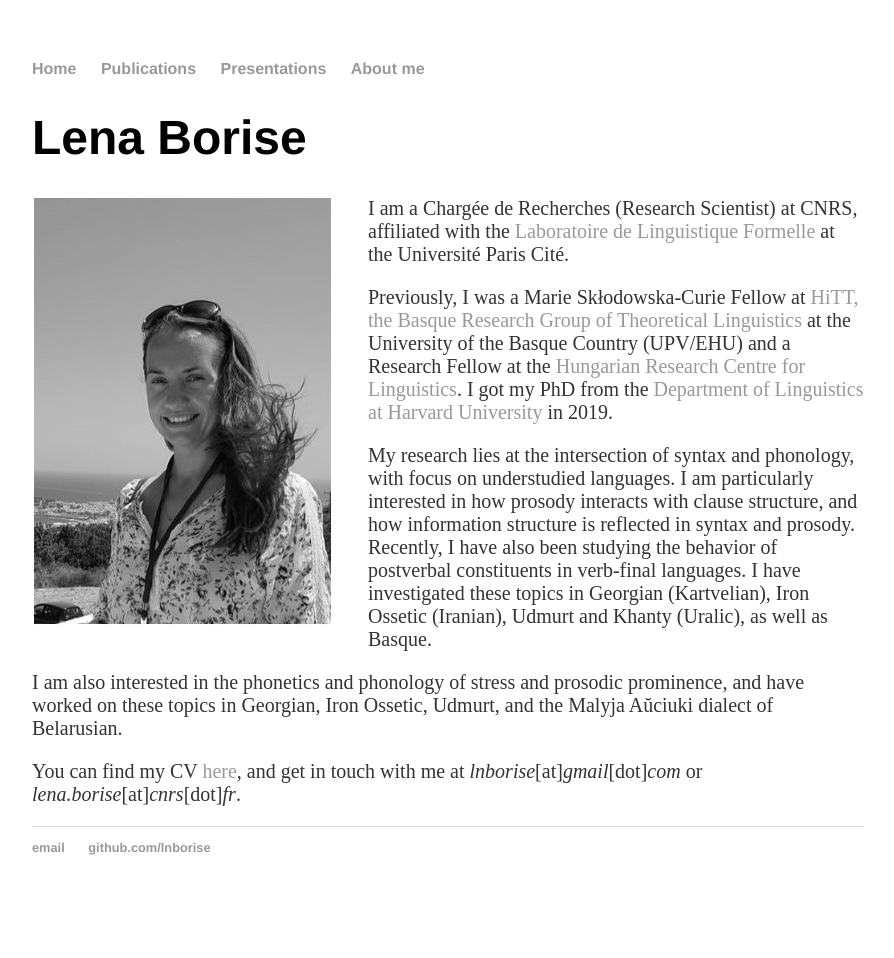
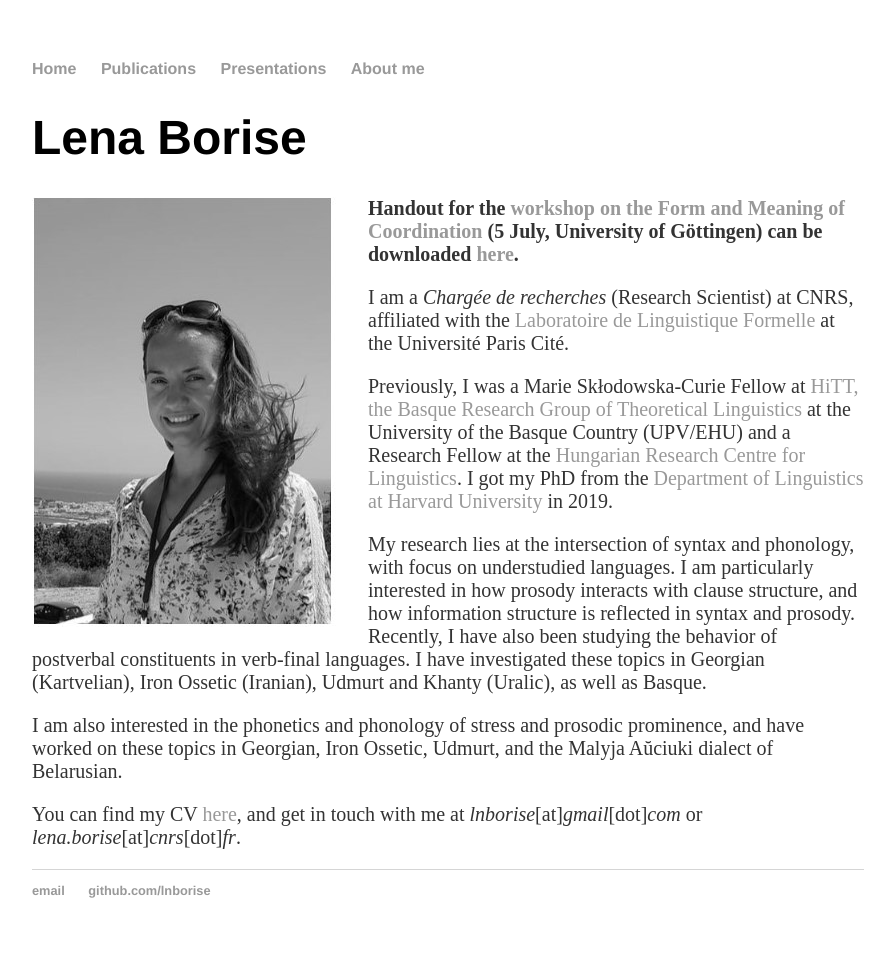
Before and after one commit to lnborise/lnborise.github.io, a Jekyll site: the page built from index.html, in a window 1280 px wide. Shown: the whole page, without its empty margins (192-1086 px from the left). Built offline with Jekyll 4.4.1, drawn with Linux system fonts in a browser that asks for light colours; before the commit the page ends 915 px from its top, so only the background shows below that.

Commit message:
Update index.html

```diff
--- a/index.html
+++ b/index.html
@@ -9,9 +9,11 @@ title: Lena Borise
   </div>
   <div>
 
-	  <p>I am a Chargée de Recherches (Research Scientist) at CNRS, affiliated with the <a href="http://www.llf.cnrs.fr/en">Laboratoire de Linguistique Formelle</a> at the Université Paris Cité. </p>
+	<p><b>Handout for the <a href="https://www.uni-goettingen.de/de/685553.html">workshop on the Form and Meaning of Coordination</a> (5 July, University of Göttingen) can be downloaded <a href="https://lnborise.github.io/assets/BoriseHalm_CCs_Jul2024.pdf">here</a>.</b></p>
 
-	  <p>Previously, I was a  Marie Skłodowska-Curie Fellow at <a href="http://www.hittlinguistics.eus/en/">HiTT, the Basque Research Group of Theoretical Linguistics</a> at the University of the Basque Country (UPV/EHU) and a Research Fellow at the <a href="https://nytud.hu/en">Hungarian Research Centre for Linguistics</a>. I got my PhD from the <a href="https://linguistics.fas.harvard.edu/">Department of Linguistics at Harvard University</a> in 2019. </p>
+	<p>I am a <i>Chargée de recherches</i> (Research Scientist) at CNRS, affiliated with the <a href="http://www.llf.cnrs.fr/en">Laboratoire de Linguistique Formelle</a> at the Université Paris Cité. </p>
+
+	<p>Previously, I was a  Marie Skłodowska-Curie Fellow at <a href="http://www.hittlinguistics.eus/en/">HiTT, the Basque Research Group of Theoretical Linguistics</a> at the University of the Basque Country (UPV/EHU) and a Research Fellow at the <a href="https://nytud.hu/en">Hungarian Research Centre for Linguistics</a>. I got my PhD from the <a href="https://linguistics.fas.harvard.edu/">Department of Linguistics at Harvard University</a> in 2019. </p>
 
 	<p>My research lies at the intersection of syntax and phonology, with focus on understudied languages. I am particularly interested in how prosody interacts with clause structure, and how information structure is reflected in syntax and prosody. Recently, I have also been studying the behavior of postverbal constituents in verb-final languages. I have investigated these topics in Georgian (Kartvelian), Iron Ossetic (Iranian), Udmurt and Khanty (Uralic), as well as Basque.</p>
 
```
